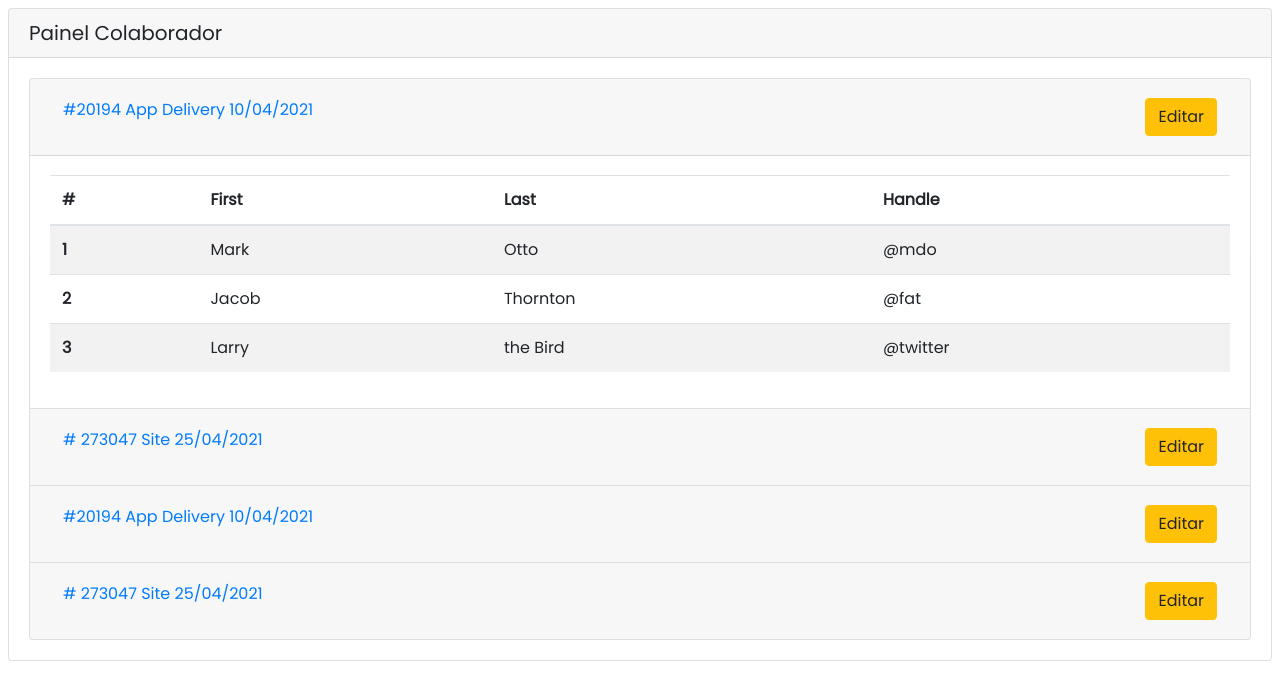
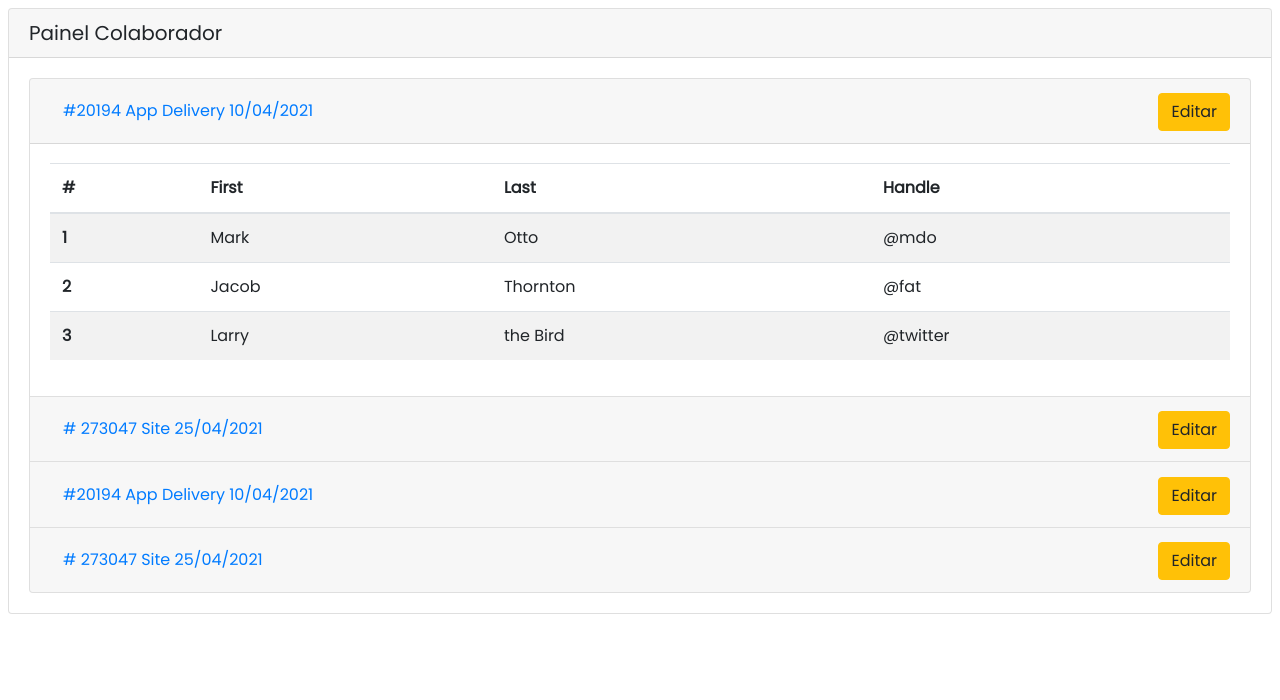
Before and after one commit to brunosilveiradosanjos/upper-computer-project, an Angular app in the folder front-upper/: page /painel in a window 1280 px wide. Shown: the top 700 px of the page. Built offline with nearby package versions, Linux system fonts and the light colour scheme.

Commit message:
Ajustes Painel Colaborador

```diff
--- a/front-upper/src/app/painel/painel.component.css
+++ b/front-upper/src/app/painel/painel.component.css
@@ -1,3 +1,7 @@
 table {
   cursor: default;
 }
+
+.modal-body {
+  font-size: 1rem;
+}
--- a/front-upper/src/app/painel/painel.component.html
+++ b/front-upper/src/app/painel/painel.component.html
@@ -6,12 +6,104 @@
 
       <div class="card">
         <div class="card-header" id="headingOne">
-          <h2 class="mb-0">
-            <button class="btn btn-link btn-block text-left d-flex justify-content-between" type="button"
-              data-toggle="collapse" data-target="#collapseOne" aria-expanded="true" aria-controls="collapseOne">
+          <h2 class="mb-0 d-flex justify-content-between">
+            <button class="btn btn-link btn-block text-left" type="button" data-toggle="collapse"
+              data-target="#collapseOne" aria-expanded="true" aria-controls="collapseOne">
               <div>#20194 App Delivery 10/04/2021</div>
-              <div> <button class="btn btn-warning">Editar</button></div>
             </button>
+            <div>
+              <button type="button" class="btn btn-warning" data-toggle="modal"
+                data-target="#staticBackdrop">Editar</button>
+
+              <!-- Modal -->
+              <div class="modal fade" id="staticBackdrop" data-backdrop="static" data-keyboard="false" tabindex="-1"
+                aria-labelledby="staticBackdropLabel" aria-hidden="true">
+                <div class="modal-dialog modal-dialog-scrollable">
+                  <div class="modal-content">
+                    <div class="modal-header">
+                      <h5 class="modal-title" id="staticBackdropLabel">Projeto #13810310</h5>
+                      <button type="button" class="close" data-dismiss="modal" aria-label="Close">
+                        <span aria-hidden="true">&times;</span>
+                      </button>
+                    </div>
+                    <div class="modal-body">
+
+
+
+
+                      <form>
+
+                        <div class="form-row">
+                          <div class="col-md-6 mb-3">
+                            <label for="validationDefault01">Empresa</label>
+                            <input type="text" class="form-control" id="validationDefault01" value="Liquigás" required>
+                          </div>
+                          <div class="col-md-6 mb-3">
+                            <label for="validationDefault02">Last name</label>
+                            <input type="text" class="form-control" id="validationDefault02" value="Otto" required>
+                          </div>
+                        </div>
+
+                        <div class="form-row">
+                          <div class="col-md-12 mb-3">
+                            <label for="validationDefault01">Empresa</label>
+                            <input type="text" class="form-control" id="validationDefault01" value="Liquigás" required>
+                          </div>
+                        </div>
+
+                        <div class="form-row">
+                          <div class="col-md-6 mb-3">
+                            <label for="validationDefault01">Teste</label>
+                            <input type="text" class="form-control" id="validationDefault01" value="Liquigás" required>
+                          </div>
+                          <div class="col-md-6 mb-3">
+                            <label for="validationDefault02">Last name</label>
+                            <input type="text" class="form-control" id="validationDefault02" value="Otto" required>
+                          </div>
+                        </div>
+
+                        <div class="form-row">
+                          <div class="col-md-6 mb-3">
+                            <label for="validationDefault03">City</label>
+                            <input type="text" class="form-control" id="validationDefault03" required>
+                          </div>
+                          <div class="col-md-3 mb-3">
+                            <label for="validationDefault04">State</label>
+                            <select class="custom-select" id="validationDefault04" required>
+                              <option selected disabled value="">Choose...</option>
+                              <option>...</option>
+                            </select>
+                          </div>
+                          <div class="col-md-3 mb-3">
+                            <label for="validationDefault05">Zip</label>
+                            <input type="text" class="form-control" id="validationDefault05" required>
+                          </div>
+                        </div>
+                        <div class="form-group">
+                          <div class="form-check">
+                            <input class="form-check-input" type="checkbox" value="" id="invalidCheck2" required>
+                            <label class="form-check-label" for="invalidCheck2">
+                              Agree to terms and conditions
+                            </label>
+                          </div>
+                        </div>
+                      </form>
+
+
+
+
+
+                    </div>
+                    <div class="modal-footer">
+                      <button type="button" class="btn btn-secondary" data-dismiss="modal">Fechar</button>
+                      <button type="button" class="btn btn-primary">Salvar</button>
+                    </div>
+                  </div>
+                </div>
+              </div>
+
+
+            </div>
           </h2>
         </div>
         <div id="collapseOne" class="collapse show" aria-labelledby="headingOne" data-parent="#accordionExample">
@@ -53,12 +145,12 @@
 
       <div class="card">
         <div class="card-header" id="headingTwo">
-          <h2 class="mb-0">
-            <button class="btn btn-link btn-block text-left d-flex justify-content-between collapsed" type="button"
-              data-toggle="collapse" data-target="#collapseTwo" aria-expanded="false" aria-controls="collapseTwo">
+          <h2 class="mb-0 d-flex justify-content-between">
+            <button class="btn btn-link btn-block text-left collapsed" type="button" data-toggle="collapse"
+              data-target="#collapseTwo" aria-expanded="false" aria-controls="collapseTwo">
               <div># 273047 Site 25/04/2021</div>
-              <div> <button class="btn btn-warning">Editar</button></div>
             </button>
+            <div> <button class="btn btn-warning">Editar</button></div>
           </h2>
         </div>
         <div id="collapseTwo" class="collapse" aria-labelledby="headingTwo" data-parent="#accordionExample">
@@ -99,12 +191,12 @@
 
       <div class="card">
         <div class="card-header" id="headingOne">
-          <h2 class="mb-0">
-            <button class="btn btn-link btn-block text-left d-flex justify-content-between collapsed" type="button"
-              data-toggle="collapse" data-target="#collapseThree" aria-expanded="true" aria-controls="collapseThree">
+          <h2 class="mb-0 d-flex justify-content-between">
+            <button class="btn btn-link btn-block text-left collapsed" type="button" data-toggle="collapse"
+              data-target="#collapseThree" aria-expanded="true" aria-controls="collapseThree">
               <div>#20194 App Delivery 10/04/2021</div>
-              <div> <button class="btn btn-warning">Editar</button></div>
             </button>
+            <div> <button class="btn btn-warning">Editar</button></div>
           </h2>
         </div>
         <div id="collapseThree" class="collapse" aria-labelledby="headingOne" data-parent="#accordionExample">
@@ -146,12 +238,12 @@
 
       <div class="card">
         <div class="card-header" id="headingTwo">
-          <h2 class="mb-0">
-            <button class="btn btn-link btn-block text-left d-flex justify-content-between collapsed" type="button"
-              data-toggle="collapse" data-target="#collapseFour" aria-expanded="false" aria-controls="collapseFour">
+          <h2 class="mb-0 d-flex justify-content-between">
+            <button class="btn btn-link btn-block text-left collapsed" type="button" data-toggle="collapse"
+              data-target="#collapseFour" aria-expanded="false" aria-controls="collapseFour">
               <div> # 273047 Site 25/04/2021</div>
-              <div> <button class="btn btn-warning">Editar</button></div>
             </button>
+            <div> <button class="btn btn-warning">Editar</button></div>
           </h2>
         </div>
         <div id="collapseFour" class="collapse" aria-labelledby="headingTwo" data-parent="#accordionExample">
--- a/front-upper/src/index.html
+++ b/front-upper/src/index.html
@@ -2,7 +2,6 @@
 <html lang="en">
 
 <head>
-  <script src="https://kit.fontawesome.com/a3968ee307.js" crossorigin="anonymous"></script>
   <meta charset="utf-8">
   <title>AngularBootstrap</title>
   <base href="/">
```
